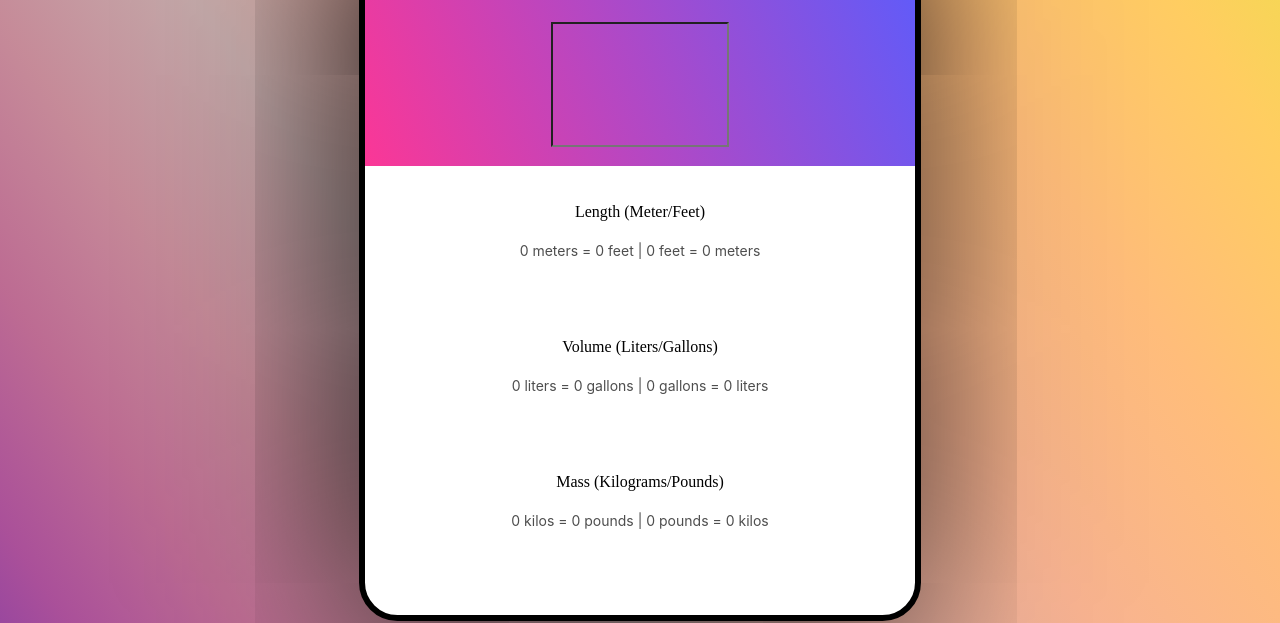
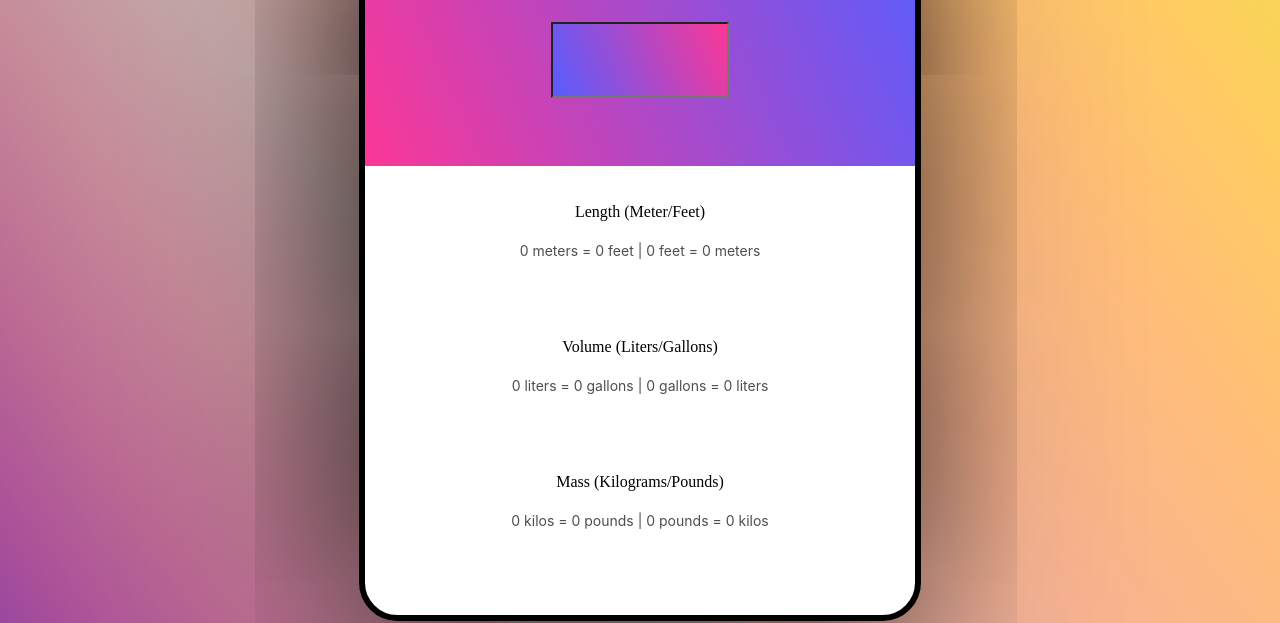
Before and after one commit to AzinYad/Scrimba-Unit-Converter, a plain HTML site: page index.html in a window 1280 px wide. Shown: the part 180-803 px from the top of the page. Drawn offline with Linux system fonts and the light colour scheme.

Commit message:
Update style.css

```diff
--- a/style.css
+++ b/style.css
@@ -50,7 +50,7 @@ background-image: linear-gradient(55deg,
 
         margin-top: 10px;
         width: 170px;
-
+        height:70px;
         font-family:'Inter';
         font-style: normal;
         font-weight: 800;
@@ -61,7 +61,7 @@ background-image: linear-gradient(55deg,
 
         color: #FFFFFF;
 
-        background:transparent;
+        background: linear-gradient(246.26deg, #FB3796 0%, #585DFE 100%);
      }
 
 #first{
```
